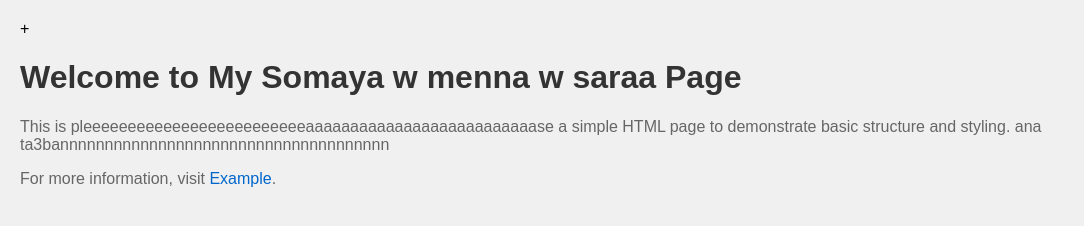
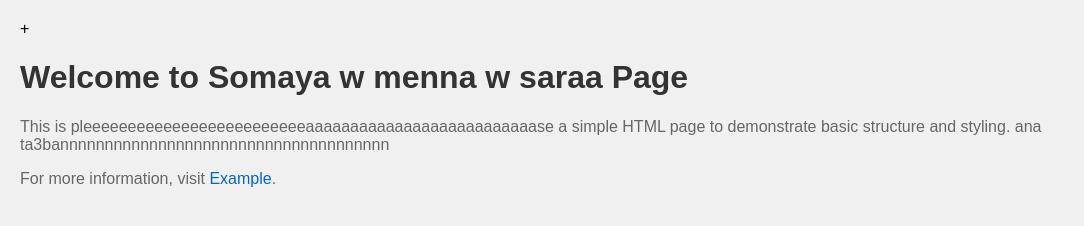
Before and after one commit to Somaya-Ayman/Code-Quest, a plain HTML site: page index.html in a window 1280 px wide. Shown: the whole page, without its empty margins (0-1084 px from the left). Drawn offline with Linux system fonts and the light colour scheme.

Commit message:
Update index.html

```diff
--- a/index.html
+++ b/index.html
@@ -27,7 +27,7 @@
     </style>
 </head>
 <body>
-    <h1>Welcome to My Somaya w menna w saraa Page</h1>
+    <h1>Welcome to Somaya w menna w saraa Page</h1>
     <p>This is pleeeeeeeeeeeeeeeeeeeeeeeeeaaaaaaaaaaaaaaaaaaaaaaaaaase a simple HTML page to demonstrate basic structure and styling. ana ta3bannnnnnnnnnnnnnnnnnnnnnnnnnnnnnnnnnnnn</p>
     <p>For more information, visit <a href="https://www.example.com" target="_blank">Example</a>.</p>
 </body>
```
